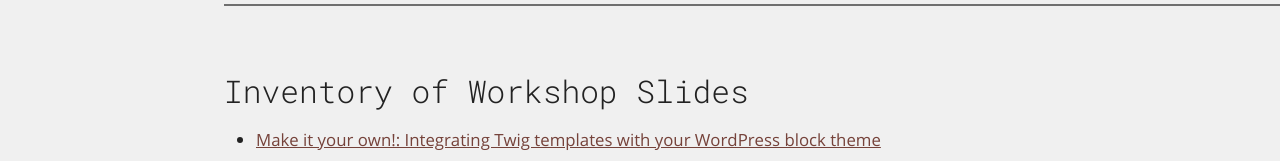
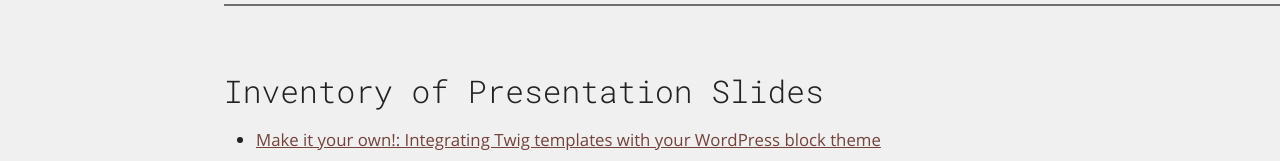
Before and after one commit to That-Dev-Girl-Sites/talks.jhalabi.com, a website: page index.html in a window 1280 px wide. Shown: the part 253-414 px from the top of the page. Drawn offline with Linux system fonts and the light colour scheme.

Commit message:
small change to index to kick off build

```diff
--- a/index.html
+++ b/index.html
@@ -2,7 +2,7 @@
 <html lang="en">
 
 <head>
-  <title>Talks - Joni Halabi</title>
+  <title>Inventory of Presentation Slides - Joni Halabi</title>
 
   <link rel="stylesheet" type="text/css" href="/assets/site/build/styles.min.css">
 
@@ -47,7 +47,7 @@
   <main>
 
     <section aria-labelledby="inventory">
-      <h2 id="inventory">Inventory of Workshop Slides</h2>
+      <h2 id="inventory">Inventory of Presentation Slides</h2>
 
       <ul>
         <li><a href="/blocktheme">Make it your own!: Integrating Twig templates with your WordPress block theme</a></li>
```
